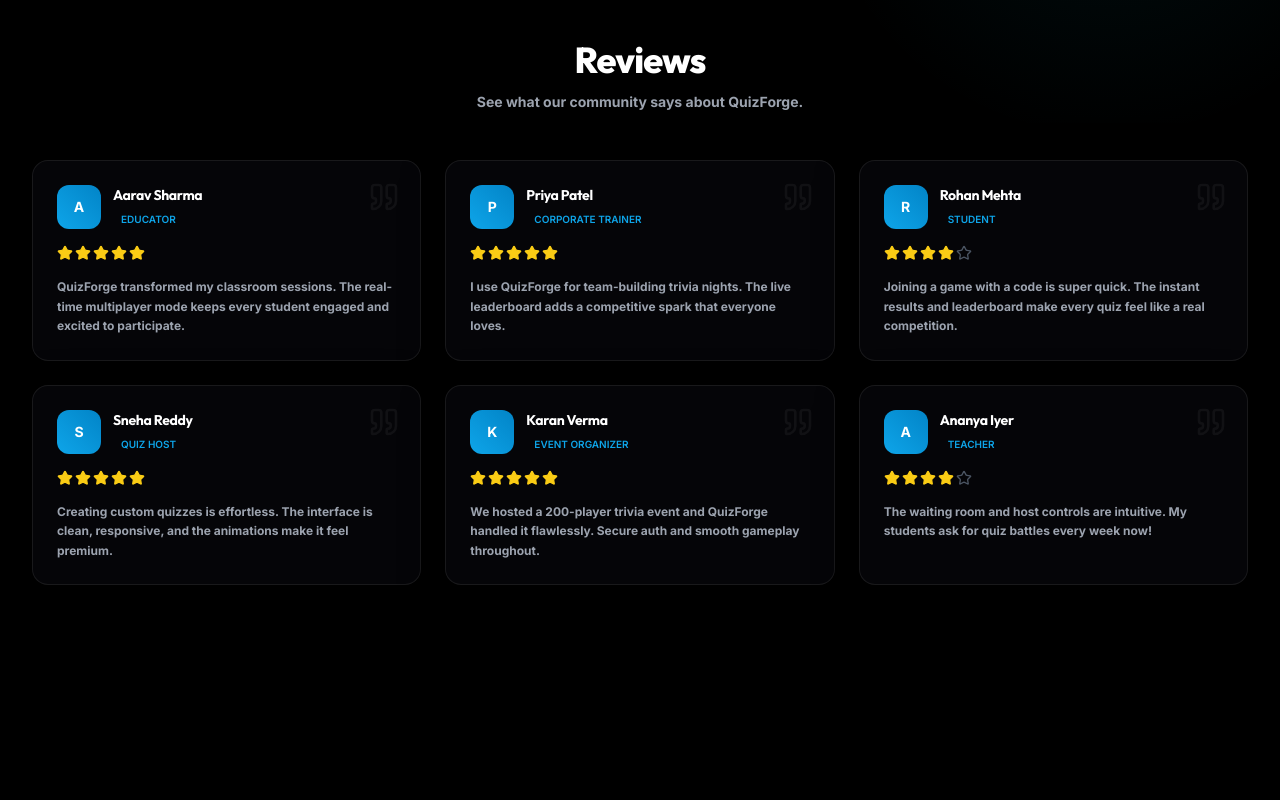
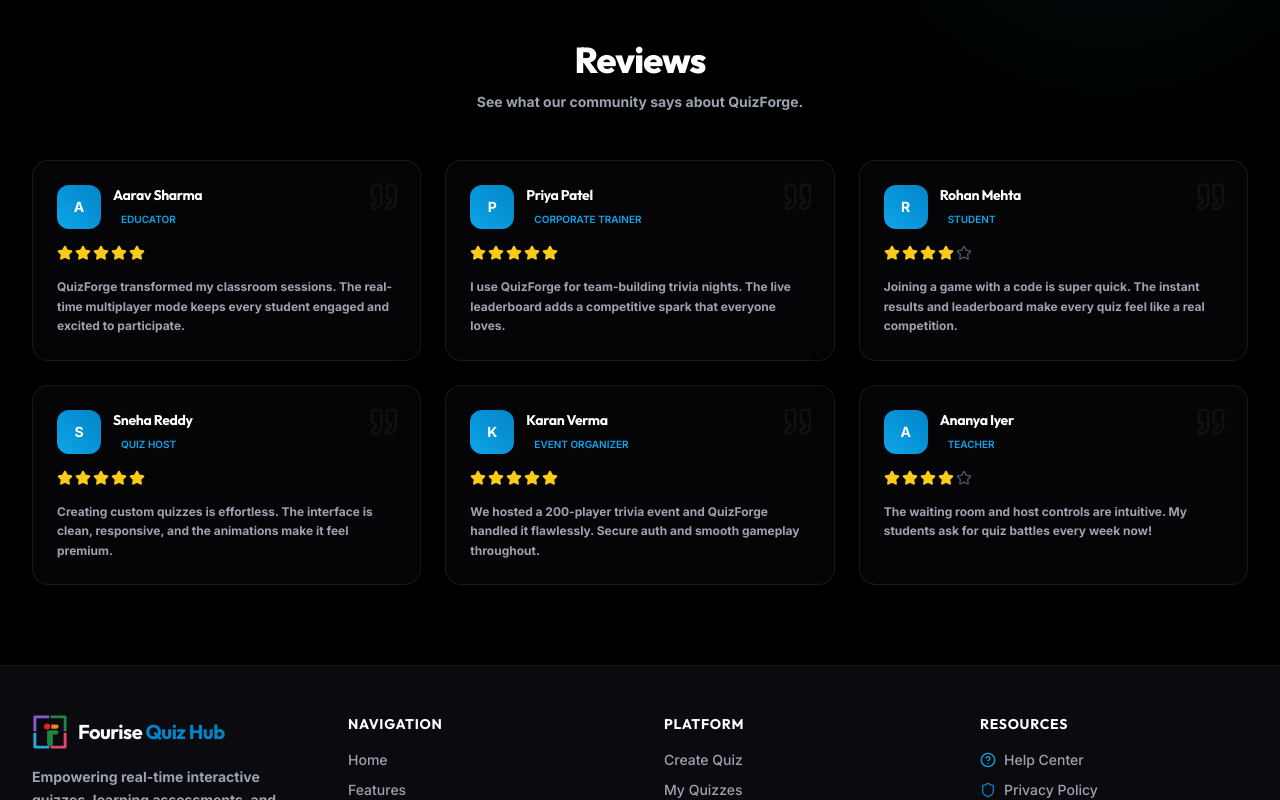
Before and after one commit to sanskrutikothari18/QuizForge, a React (Vite) app in the folder client/: page / in a window 1280 px wide. Shown: the part 2000-2800 px from the top of the page. Before the commit the page ends 2665 px from the top, so only its background shows below. Built offline with nearby package versions, Linux system fonts and the light colour scheme; no server answers.

Commit message:
Add responsive themed Footer component and integrate into App.jsx

```diff
--- a/client/src/App.jsx
+++ b/client/src/App.jsx
@@ -98,6 +98,7 @@
           </Routes>
         </AnimatePresence>
       </main>
+      {!isGameplayView && <Footer />}
     </div>
   );
 }
--- a/client/src/components/Footer.jsx
+++ b/client/src/components/Footer.jsx
@@ -1,5 +1,182 @@
 import React from 'react';
+import { Link } from 'react-router-dom';
+import { Sparkles, Heart, Github, Twitter, Linkedin, HelpCircle, Shield, FileText } from 'lucide-react';
+import Logo from './Logo';
+import { useTheme } from '../context/ThemeContext';
 
 export default function Footer() {
-  return null;
+  const { themeMode } = useTheme();
+  const isLight = themeMode === 'light';
+
+  return (
+    <footer
+      className="w-full border-t border-white/5 transition-colors duration-300 relative overflow-hidden"
+      style={{
+        background: isLight ? '#f4f0fd' : '#0a0a0f',
+        color: isLight ? '#4b5563' : '#9ca3af',
+      }}
+    >
+      {/* Background Decorative Glow */}
+      <div className="absolute -bottom-20 left-1/2 -translate-x-1/2 w-[600px] h-[200px] bg-primary/10 rounded-full blur-[100px] pointer-events-none" />
+
+      <div className="mx-auto max-w-7xl px-4 sm:px-6 lg:px-8 py-12 relative z-10">
+        <div className="grid grid-cols-1 md:grid-cols-4 gap-8 lg:gap-12 mb-12">
+
+          {/* Column 1: Brand Info */}
+          <div className="space-y-4 md:col-span-1">
+            <Link to="/" className="flex items-center gap-2.5">
+              <Logo className="h-9 w-9" />
+              <span
+                className="font-outfit text-xl font-bold tracking-tight"
+                style={{ color: isLight ? '#111827' : '#ffffff' }}
+              >
+                Fourise <span className="text-secondary">Quiz Hub</span>
+              </span>
+            </Link>
+            <p className="text-sm leading-relaxed" style={{ color: isLight ? '#6b7280' : '#9ca3af' }}>
+              Empowering real-time interactive quizzes, learning assessments, and engaging multiplayer challenges.
+            </p>
+            <div className="flex items-center gap-3 pt-2">
+              <a
+                href="https://github.com"
+                target="_blank"
+                rel="noreferrer"
+                className="p-2 rounded-xl border border-white/10 hover:border-primary/50 transition-all hover:scale-105"
+                style={{ background: isLight ? 'rgba(139,92,246,0.06)' : 'rgba(255,255,255,0.05)' }}
+                aria-label="GitHub"
+              >
+                <Github className="h-4 w-4 text-primary" />
+              </a>
+              <a
+                href="https://twitter.com"
+                target="_blank"
+                rel="noreferrer"
+                className="p-2 rounded-xl border border-white/10 hover:border-secondary/50 transition-all hover:scale-105"
+                style={{ background: isLight ? 'rgba(139,92,246,0.06)' : 'rgba(255,255,255,0.05)' }}
+                aria-label="Twitter"
+              >
+                <Twitter className="h-4 w-4 text-secondary" />
+              </a>
+              <a
+                href="https://linkedin.com"
+                target="_blank"
+                rel="noreferrer"
+                className="p-2 rounded-xl border border-white/10 hover:border-accent/50 transition-all hover:scale-105"
+                style={{ background: isLight ? 'rgba(139,92,246,0.06)' : 'rgba(255,255,255,0.05)' }}
+                aria-label="LinkedIn"
+              >
+                <Linkedin className="h-4 w-4 text-accent" />
+              </a>
+            </div>
+          </div>
+
+          {/* Column 2: Navigation */}
+          <div>
+            <h4
+              className="font-outfit text-sm font-bold uppercase tracking-wider mb-4"
+              style={{ color: isLight ? '#111827' : '#ffffff' }}
+            >
+              Navigation
+            </h4>
+            <ul className="space-y-2.5 text-sm font-medium">
+              <li>
+                <Link to="/" className="hover:text-primary transition-colors">
+                  Home
+                </Link>
+              </li>
+              <li>
+                <Link to="/#features" className="hover:text-primary transition-colors">
+                  Features
+                </Link>
+              </li>
+              <li>
+                <Link to="/join" className="hover:text-primary transition-colors flex items-center gap-1.5">
+                  <Sparkles className="h-3.5 w-3.5 text-secondary" />
+                  Join Game
+                </Link>
+              </li>
+              <li>
+                <Link to="/dashboard" className="hover:text-primary transition-colors">
+                  Dashboard
+                </Link>
+              </li>
+            </ul>
+          </div>
+
+          {/* Column 3: Features */}
+          <div>
+            <h4
+              className="font-outfit text-sm font-bold uppercase tracking-wider mb-4"
+              style={{ color: isLight ? '#111827' : '#ffffff' }}
+            >
+              Platform
+            </h4>
+            <ul className="space-y-2.5 text-sm font-medium">
+              <li>
+                <Link to="/quiz/create" className="hover:text-primary transition-colors">
+                  Create Quiz
+                </Link>
+              </li>
+              <li>
+                <Link to="/quiz/my" className="hover:text-primary transition-colors">
+                  My Quizzes
+                </Link>
+              </li>
+              <li>
+                <span className="cursor-default hover:text-primary transition-colors">
+                  Real-time Multiplayer
+                </span>
+              </li>
+              <li>
+                <span className="cursor-default hover:text-primary transition-colors">
+                  Analytics & Reports
+                </span>
+              </li>
+            </ul>
+          </div>
+
+          {/* Column 4: Support & Security */}
+          <div>
+            <h4
+              className="font-outfit text-sm font-bold uppercase tracking-wider mb-4"
+              style={{ color: isLight ? '#111827' : '#ffffff' }}
+            >
+              Resources
+            </h4>
+            <ul className="space-y-2.5 text-sm font-medium">
+              <li className="flex items-center gap-2">
+                <HelpCircle className="h-4 w-4 text-primary" />
+                <Link to="/#faq" className="hover:text-primary transition-colors">
+                  Help Center
+                </Link>
+              </li>
+              <li className="flex items-center gap-2">
+                <Shield className="h-4 w-4 text-secondary" />
+                <span className="cursor-default hover:text-primary transition-colors">
+                  Privacy Policy
+                </span>
+              </li>
+              <li className="flex items-center gap-2">
+                <FileText className="h-4 w-4 text-accent" />
+                <span className="cursor-default hover:text-primary transition-colors">
+                  Terms of Service
+                </span>
+              </li>
+            </ul>
+          </div>
+        </div>
+
+        {/* Bottom Bar */}
+        <div
+          className="pt-8 border-t border-white/5 flex flex-col sm:flex-row items-center justify-between gap-4 text-xs font-medium"
+          style={{ color: isLight ? '#6b7280' : '#6b7280' }}
+        >
+          <p>© {new Date().getFullYear()} Fourise Quiz Hub. All rights reserved.</p>
+          <p className="flex items-center gap-1">
+            Built with <Heart className="h-3.5 w-3.5 text-red-500 fill-red-500" /> for interactive learning.
+          </p>
+        </div>
+      </div>
+    </footer>
+  );
 }
```
